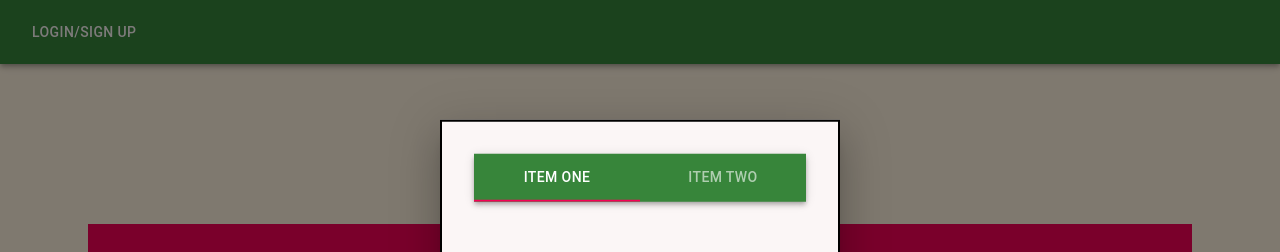
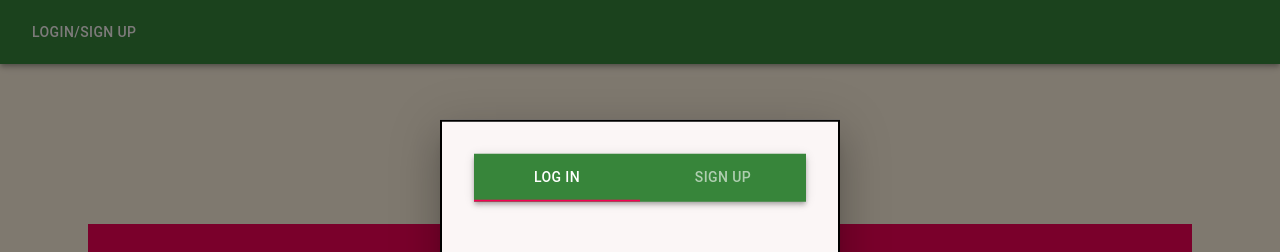
Before and after one commit to youngben97/GORP, a React (Vite) app in the folder client/: page / in a window 1280 px wide. Both pictures are taken after a click on the button "LOGIN/SIGN UP". Shown: the top 252 px of the page. Built offline with nearby package versions, Linux system fonts and the light colour scheme.

Commit message:
specified tab names

```diff
--- a/client/src/components/LogSignModal.jsx
+++ b/client/src/components/LogSignModal.jsx
@@ -75,8 +75,8 @@ function a11yProps(index) {
               <Box sx={style}>
                 <AppBar position="static">
                   <Tabs value={value} onChange={handleChange} indicatorColor='secondary' textColor='inherit' variant='fullWidth' aria-label="login/signup tabs">
-                    <Tab label="Item One" {...a11yProps(0)} />
-                    <Tab label="Item Two" {...a11yProps(1)} />
+                    <Tab label="Log in" {...a11yProps(0)} />
+                    <Tab label="Sign up" {...a11yProps(1)} />
                   </Tabs>
                 </AppBar>
                 <CustomTabPanel value={value} index={0}>
```
